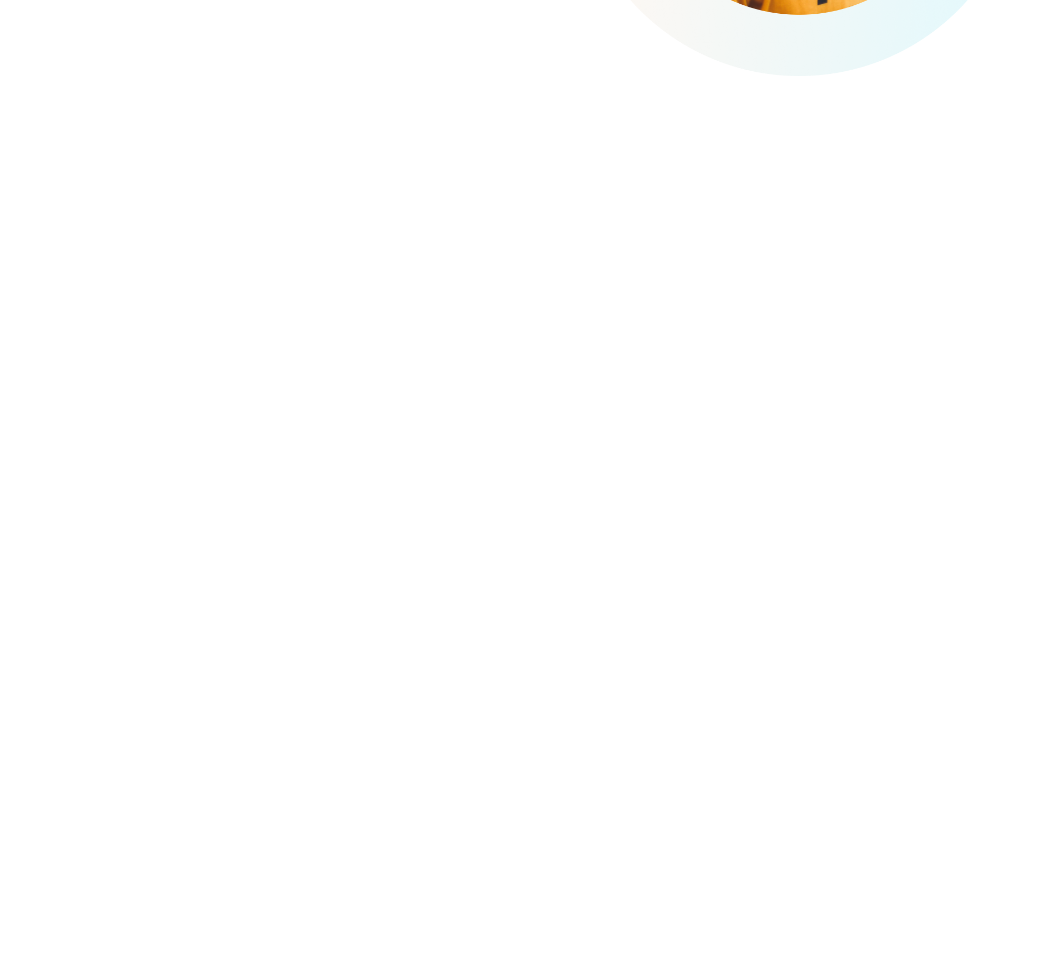
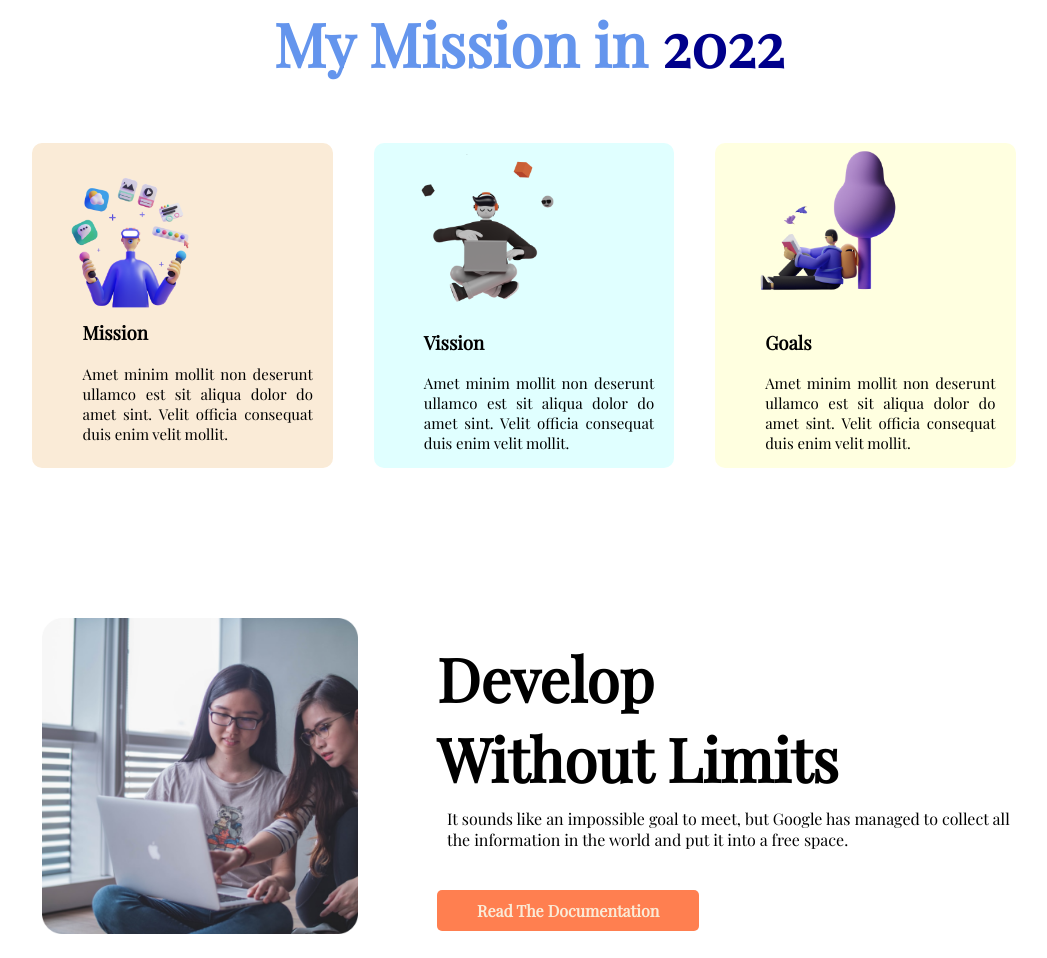
Before and after one commit to nafisa4611/mission-2022, a plain HTML site: page index.html in a window 1280 px wide. Shown: the part 525-1483 px from the top of the page, without its empty margins (116-1163 px from the left). Before the commit the page ends 800 px from the top, so only its background shows below. Drawn offline with nearby package versions, Linux system fonts and the light colour scheme; a web font is replaced by a local one.

Commit message:
forth commit

```diff
--- a/index.html
+++ b/index.html
@@ -27,5 +27,49 @@
             <img id="first-img" src="images/person/person-2.png" alt="">
         </div>
     </section>
+    <section class="second-container">
+        <div id="second-center">
+            <h2 id="secend-center-h2">My Mission in <span>2022</span></h2>
+        </div>
+        <div class="second-box">
+            <div class="box" id="mission">
+                <img class="box-img" src="images/illustrators/illustrator-1.png" alt="">
+                <h3 class="box-h3">Mission</h3>
+                <p class="box-para">Amet minim mollit non deserunt
+                    ullamco est sit aliqua dolor do amet
+                    sint. Velit officia consequat duis enim
+                    velit mollit.</p>
+            </div>
+            <div class="box" id="vission">
+                <img class="box-img" src="images/illustrators/illustrator-2.png" alt="">
+                <h3 class="box-h3">Vission</h3>
+                <p class="box-para">Amet minim mollit non deserunt
+                    ullamco est sit aliqua dolor do amet
+                    sint. Velit officia consequat duis enim
+                    velit mollit.</p>
+            </div>
+            <div class="box" id="goals">
+                <img class="box-img" src="images/illustrators/illustrator-3.png" alt="">
+                <h3 class="box-h3">Goals</h3>
+                <p class="box-para">Amet minim mollit non deserunt
+                    ullamco est sit aliqua dolor do amet
+                    sint. Velit officia consequat duis enim
+                    velit mollit.</p>
+            </div>
+        </div>
+    </section>
+    <section class="third-container">
+        <div class="third-half-width third-left">
+            <img id="third-img" src="images/pictures/coding.png" alt="">
+        </div>
+        <div class="third-half-width third-right">
+                <h3 id="third-first-h3">Develop</h3>
+                <h3 id="third-second-h3">Without Limits</h3>
+                <p id="third-first-para">It sounds like an impossible goal to meet, but Google has managed to collect all the information in the world and put it into a free space.</p>
+                <a id="third-link-button" href="https://www.linkedin.com/in/nafisa-jebin-459573128" target="_blank">Read The Documentation</a>
+        </div>
+
+
+    </section>
 </body>
 </html>
--- a/style.css
+++ b/style.css
@@ -7,16 +7,17 @@ body{
 .first-half-width{
     width: 50%;
     float: left;
-    padding: 20px;
 
 }
 #first-img{
-    width: 80%;
-    margin-top: 0px;
+    width: 70%;
 }
 .left{
-    margin-left: 60px;
-    margin-top: 100px;
+    margin-left: 150px;
+    margin-top: 150px;
+}
+.right{
+    margin-top: 0px;
 }
 .border{
     border-style: none none none solid;
@@ -51,3 +52,96 @@ body{
 #second-para{
     margin-top: 50px;
 }
+#secend-center-h2{
+    font-size: 60px;
+    color: cornflowerblue;
+    margin: 0px 0px 0px 10px;
+    text-align: center;
+}
+span{
+    color: darkblue
+
+}
+.second-box{
+    display: flex;
+    margin-top: 40px;
+    margin-left: 120px;
+    margin-right: 120px;
+}
+.box{
+    width: 30%;
+    border-radius: 10px;
+    border-style: none;
+    margin-top: 2%;
+    margin-left: 2%;
+    margin-right: 2%;
+    padding-left: 20px;
+    padding-right: 20px;
+}
+.box-img{
+    width: 70%;
+}
+.box-h3{
+    margin-top: 0px;
+    margin-left: 30px;
+
+}
+.box-para{
+    margin-top: 0px;
+    margin-left: 30px;
+    font-size: 15px;
+    text-align: justify;
+}
+#mission{
+    background-color: antiquewhite;
+}
+#vission{
+    background-color: lightcyan;
+}
+#goals{
+    background-color: lightyellow;
+}
+.third-container{
+    display: flex;
+    width: 90%;
+    margin-bottom: 20px;
+}
+.third-left{
+    width: 40%;
+    margin-left: 150px;
+    margin-top: 150px;
+    margin-right: 0px;
+}
+#third-img{
+    width: 80%;
+}
+.third-right{
+    width: 60%;
+    margin-top: 170px;
+    margin-left: 0px;
+}
+
+#third-first-h3{
+    font-size: 60px;
+    color: black;
+    margin: 0px;
+}
+#third-second-h3{
+    font-size: 60px;
+    color: black;
+    margin: 0px;
+
+}
+#third-first-para{
+    margin-left: 10px;
+    margin-top: 10px;
+    margin-bottom: 50px;
+}
+#third-link-button{
+    text-decoration: none;
+    background-color: coral;
+    border-radius: 5px;
+    padding: 10px 40px;
+    color: antiquewhite;
+    font-weight: bold;
+}
```
Also changed, not shown: images/pictures/dream-bg.png (added).
